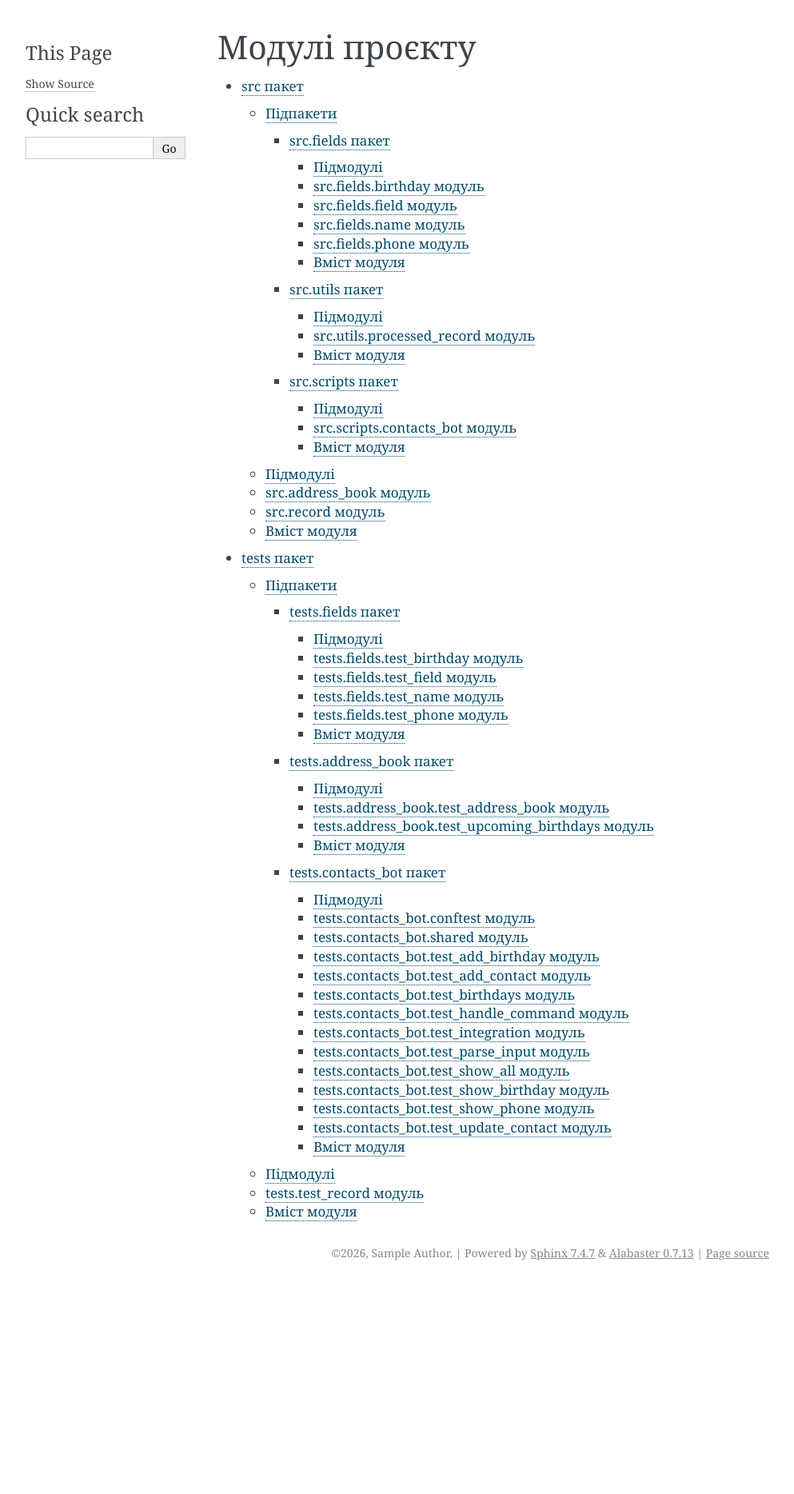
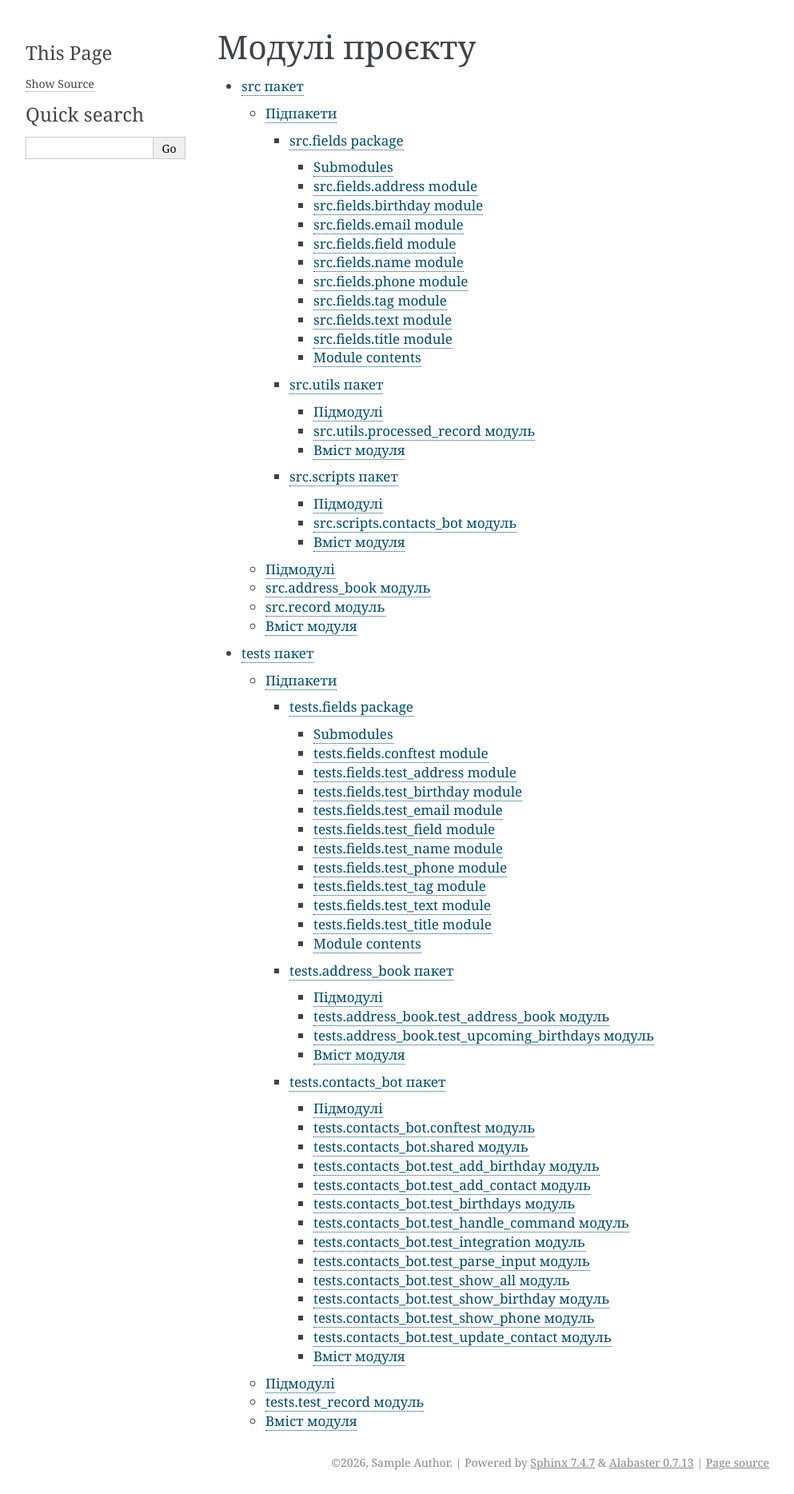
Before and after one commit to mykhailo-zhar/goit-pycore-personal-assistant, a Sphinx documentation site: the page built from docs/source/modules.rst, in a window 1280 px wide. Shown: the whole page at 80% size, without its empty margins (148-1141 px from the left). Built offline with Sphinx 7.4.7, drawn with Linux system fonts in a browser that asks for light colours; before the commit the page ends 1606 px from its top, so only the background shows below that.

Commit message:
Change documentation

```diff
--- a/docs/source/src.fields.rst
+++ b/docs/source/src.fields.rst
@@ -1,10 +1,18 @@
-src.fields пакет
+src.fields package
 ==================
 
-Підмодулі
+Submodules
 ----------
 
-src.fields.birthday модуль
+src.fields.address module
+-------------------------
+
+.. automodule:: src.fields.address
+   :members:
+   :show-inheritance:
+   :undoc-members:
+
+src.fields.birthday module
 --------------------------
 
 .. automodule:: src.fields.birthday
@@ -12,7 +20,15 @@ src.fields.birthday модуль
    :show-inheritance:
    :undoc-members:
 
-src.fields.field модуль
+src.fields.email module
+-----------------------
+
+.. automodule:: src.fields.email
+   :members:
+   :show-inheritance:
+   :undoc-members:
+
+src.fields.field module
 -----------------------
 
 .. automodule:: src.fields.field
@@ -20,7 +36,7 @@ src.fields.field модуль
    :show-inheritance:
    :undoc-members:
 
-src.fields.name модуль
+src.fields.name module
 ----------------------
 
 .. automodule:: src.fields.name
@@ -28,7 +44,7 @@ src.fields.name модуль
    :show-inheritance:
    :undoc-members:
 
-src.fields.phone модуль
+src.fields.phone module
 -----------------------
 
 .. automodule:: src.fields.phone
@@ -36,7 +52,31 @@ src.fields.phone модуль
    :show-inheritance:
    :undoc-members:
 
-Вміст модуля
+src.fields.tag module
+---------------------
+
+.. automodule:: src.fields.tag
+   :members:
+   :show-inheritance:
+   :undoc-members:
+
+src.fields.text module
+----------------------
+
+.. automodule:: src.fields.text
+   :members:
+   :show-inheritance:
+   :undoc-members:
+
+src.fields.title module
+-----------------------
+
+.. automodule:: src.fields.title
+   :members:
+   :show-inheritance:
+   :undoc-members:
+
+Module contents
 ---------------
 
 .. automodule:: src.fields
--- a/docs/source/tests.fields.rst
+++ b/docs/source/tests.fields.rst
@@ -1,10 +1,26 @@
-tests.fields пакет
+tests.fields package
 ====================
 
-Підмодулі
+Submodules
 ----------
 
-tests.fields.test\_birthday модуль
+tests.fields.conftest module
+----------------------------
+
+.. automodule:: tests.fields.conftest
+   :members:
+   :show-inheritance:
+   :undoc-members:
+
+tests.fields.test\_address module
+---------------------------------
+
+.. automodule:: tests.fields.test_address
+   :members:
+   :show-inheritance:
+   :undoc-members:
+
+tests.fields.test\_birthday module
 ----------------------------------
 
 .. automodule:: tests.fields.test_birthday
@@ -12,7 +28,15 @@ tests.fields.test\_birthday модуль
    :show-inheritance:
    :undoc-members:
 
-tests.fields.test\_field модуль
+tests.fields.test\_email module
+-------------------------------
+
+.. automodule:: tests.fields.test_email
+   :members:
+   :show-inheritance:
+   :undoc-members:
+
+tests.fields.test\_field module
 -------------------------------
 
 .. automodule:: tests.fields.test_field
@@ -20,7 +44,7 @@ tests.fields.test\_field модуль
    :show-inheritance:
    :undoc-members:
 
-tests.fields.test\_name модуль
+tests.fields.test\_name module
 ------------------------------
 
 .. automodule:: tests.fields.test_name
@@ -28,7 +52,7 @@ tests.fields.test\_name модуль
    :show-inheritance:
    :undoc-members:
 
-tests.fields.test\_phone модуль
+tests.fields.test\_phone module
 -------------------------------
 
 .. automodule:: tests.fields.test_phone
@@ -36,7 +60,31 @@ tests.fields.test\_phone модуль
    :show-inheritance:
    :undoc-members:
 
-Вміст модуля
+tests.fields.test\_tag module
+-----------------------------
+
+.. automodule:: tests.fields.test_tag
+   :members:
+   :show-inheritance:
+   :undoc-members:
+
+tests.fields.test\_text module
+------------------------------
+
+.. automodule:: tests.fields.test_text
+   :members:
+   :show-inheritance:
+   :undoc-members:
+
+tests.fields.test\_title module
+-------------------------------
+
+.. automodule:: tests.fields.test_title
+   :members:
+   :show-inheritance:
+   :undoc-members:
+
+Module contents
 ---------------
 
 .. automodule:: tests.fields
```
